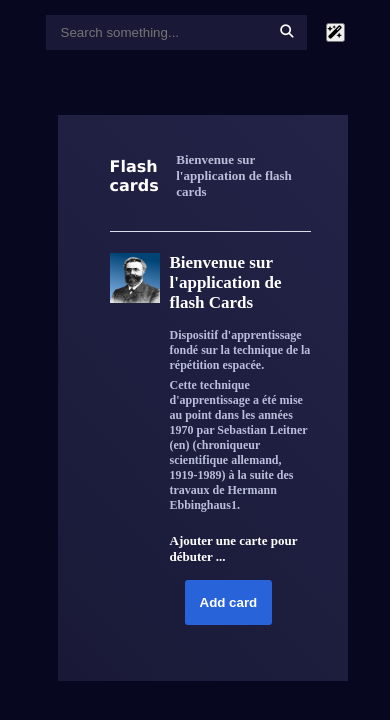
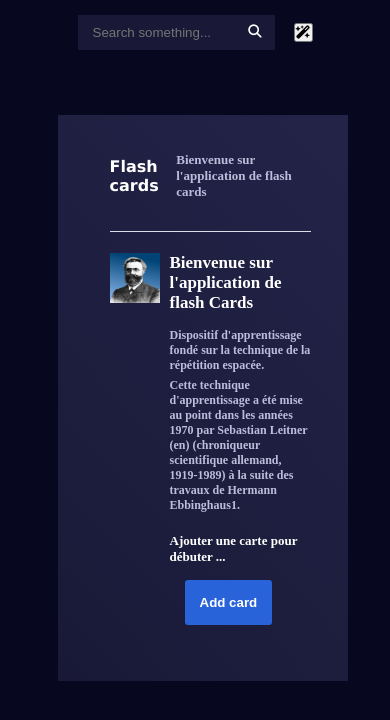
Before and after one commit to krommmm/gestionnaireRevision2, a website with bundled scripts: page front/index.html in a window 390 px wide. Built offline with nearby package versions, Linux system fonts and the light colour scheme.

Commit message:
ajout all

```diff
--- a/front/assets/css/header.css
+++ b/front/assets/css/header.css
@@ -42,4 +42,5 @@ input:focus {
 }
 .magicStorage{
     margin-left: 15px;
+    cursor:pointer;
 }
--- a/front/assets/css/mediaScreen.css
+++ b/front/assets/css/mediaScreen.css
@@ -34,6 +34,9 @@
     word-break: break-word;
     text-align: center;
   }
+  body #formSearchBar input{
+    width: 197px;
+  }
 
   body .agenda__container__header__day .date {
     display: none;
--- a/front/assets/css/miseEnPage.css
+++ b/front/assets/css/miseEnPage.css
@@ -15,11 +15,11 @@ body {
 
 .wrapper {
   display: flex;
-  position:relative;
-  margin-top:50px;
+  position: relative;
+  margin-top: 50px;
 }
 
-#root{
+#root {
   width: 669px;
   margin-left: 15px;
 }
--- a/front/js/classes/ui/PagesUI.js
+++ b/front/js/classes/ui/PagesUI.js
@@ -43,7 +43,7 @@ export class PagesUI {
         const agenda__container = document.createElement("section");
         agenda__container.className = "agenda__container fondColor";
 
-        const agenda__container__header = document.createElement("agenda__container__header");
+        const agenda__container__header = document.createElement("div");
         agenda__container__header.className = "agenda__container__header entreColor";
 
         const days = ["lundi", "mardi", "mercredi", "jeudi", "vendredi", "samedi", "dimanche"];
@@ -240,38 +240,6 @@ export class PagesUI {
 
             tbody.appendChild(tr);
         }
-        // for (let i = 0; i < ghostsCards.length; i++) {
-        //     const tr = document.createElement("tr");
-        //     tr.className = isTableFront ? "tableBack" : "tableFront";
-        //     isTableFront = !isTableFront;
-        //     const tdStep = document.createElement("td");
-        //     tdStep.className = "tdStep";
-        //     tdStep.textContent = ghostsCards[i].step;
-        //     tr.appendChild(tdStep);
-
-        //     const tdImg = document.createElement("td");
-        //     const img = document.createElement("img");
-        //     img.src = `/front/assets/pictures/icons/${ghostsCards[i].matiere}.png`;
-        //     tdImg.appendChild(img);
-        //     tr.appendChild(tdImg);
-
-        //     const tdName = document.createElement("td");
-        //     tdName.textContent = ghostsCards[i].cardName;
-        //     tdName.className = "tdName";
-        //     tr.appendChild(tdName);
-
-        //     const tdDate = document.createElement("td");
-        //     tdDate.textContent = `${ghostsCards[i].date[0]} ${this.monthNames[ghostsCards[i].date[1]]}  ${ghostsCards[i].date[2]}`;
-        //     tr.appendChild(tdDate);
-
-        //     const tdIcons = document.createElement("td");
-        //     tdIcons.className = "tableIcons";
-        //     tdIcons.setAttribute("data-id", ghostsCards[i].id);
-        //     tdIcons.innerHTML = `<i class="fa-regular fa-trash-can deleteGhostCard"></i><i class="fa-solid fa-arrows-rotate resetGhostCard"></i>`;
-        //     tr.appendChild(tdIcons);
-
-        //     tbody.appendChild(tr);
-        // }
         table.appendChild(tbody);
 
         // Pagination
```
